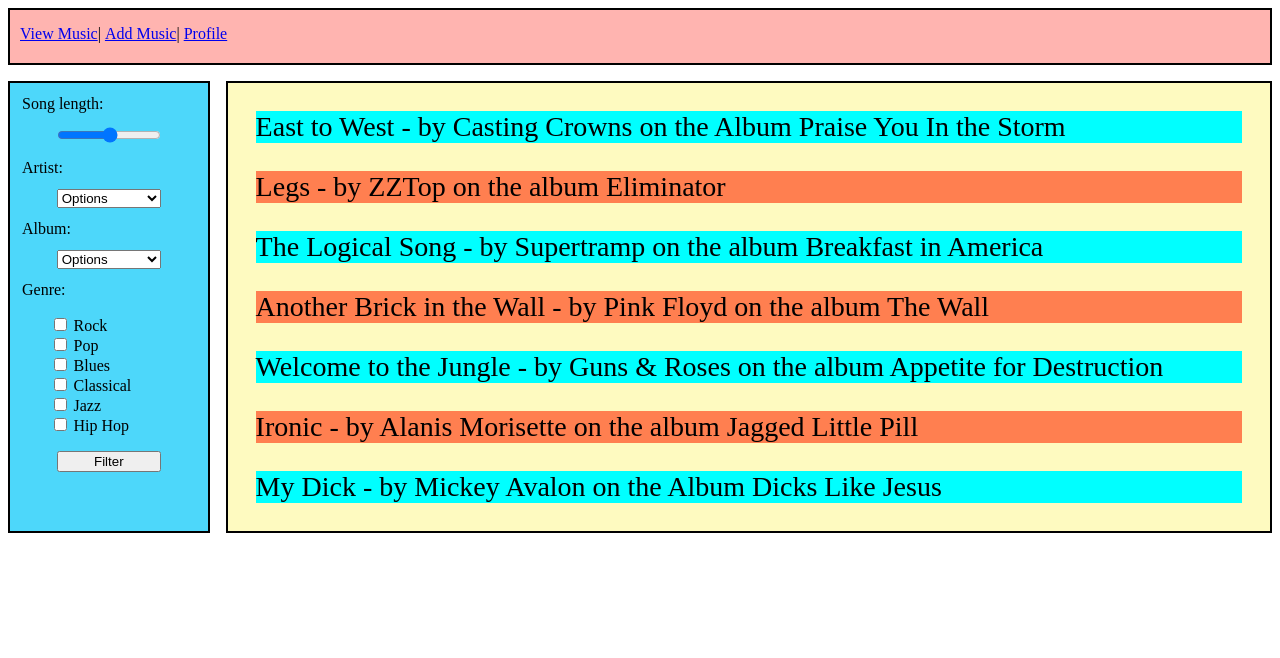
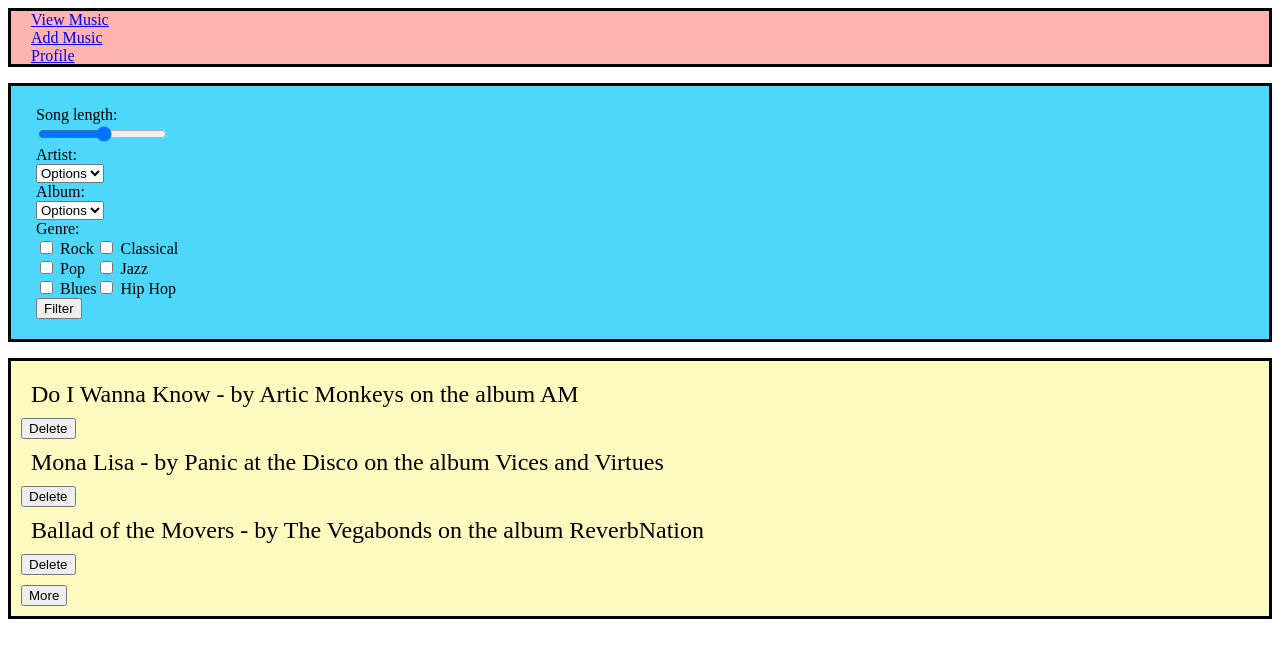
Before and after one commit to tannert44/music-history, a plain HTML site: page index.html in a window 1280 px wide. Drawn offline with nearby package versions, Linux system fonts and the light colour scheme.

Commit message:
Added JSON files and practiced ajax

```diff
--- a/index.html
+++ b/index.html
@@ -69,6 +69,7 @@
 
 <head>
   <link rel="stylesheet" type="text/css" href="style.css">
+  <link rel="stylesheet" type="text/css" href="media_q.css">
 </head>
 
 <body>
@@ -76,8 +77,8 @@
   <div id="main-wrapper">
     <header>
       <nav>
-        <div class="nav"><a href="#">View Music</a>|</div>
-        <div class="nav"><a href="#">Add Music</a>|</div>
+        <div class="nav"><a href="#">View Music</a></div>
+        <div class="nav"><a href="#">Add Music</a></div>
         <div class="nav"><a href="#">Profile</a></div>
       </nav>
     </header>
@@ -116,54 +117,42 @@
           <label>Genre:</label>
         </section>
 
-        <div id="checkbox-wrapper">
+        <div class="checkbox-wrapper">
+          <div class="left-three">
 
-          <div id="left-checkbox">
-            <section class="filter-checkbox-section">
-              <input type="checkbox" name="rock">
-              <label class="checkbox-label" for="rock">Rock</label>
-            </section>
+            <input type="checkbox" value="rock">
+            <label for="rock">Rock</label><br>
 
+            <input type="checkbox" value="pop">
+            <label for="pop">Pop</label><br>
 
-            <section class="filter-checkbox-section">
-              <input type="checkbox" name="pop">
-              <label class="checkbox-label" for="pop">Pop</label>
-            </section>
+            <input type="checkbox" value="blues">
+            <label for="blue">Blues</label><br>
 
-            <section class="filter-checkbox-section">
-              <input type="checkbox" name="blues">
-              <label class="checkbox-label" for="pop">Blues</label>
-            </section>
           </div>
+          <div class="right-three">
 
-          <div id="right-checkbox">
-            <section class="filter-checkbox-section">
-              <input type="checkbox" name="classical">
-              <label class="checkbox-label">Classical</label>
-            </section>
+            <input type="checkbox" value="classical">
+            <label for="classical">Classical</label><br>
 
-            <section class="filter-checkbox-section">
-              <input type="checkbox" name="Jazz">
-              <label class="checkbox-label">Jazz</label>
-            </section>
+            <input type="checkbox" value="Jazz">
+            <label for="jazz">Jazz</label><br>
 
-            <section class="filter-checkbox-section">
-              <input type="checkbox" name="hiphop">
-              <label class="checkbox-label">Hip Hop</label>
-            </section>
+            <input type="checkbox" value="hiphop">
+            <label for="hiphop">Hip Hop</label><br>
+
           </div>
+         </div>
+            <section class="filter-section cleared">
+              <input id="filter-button" type="submit" value="Filter">
+           </section>
 
         </div>
-
-        <section class="filter-section">
-          <input class="centered-width" type="submit" value="Filter">
-        </section>
-
-      </div>
 
       <div id="song-info-content">
       </div>
 
-  </div>
+    </div>
+  <script src="//code.jquery.com/jquery-1.11.3.min.js"></script>
   <script src="main.js"></script>
 </body>
--- a/main.js
+++ b/main.js
@@ -1,17 +1,55 @@
-var songs = [];
-var song_div = document.getElementById("song-info-content");
+//var songs = [];
+//var song_div = document.getElementById("song-info-content");
+//
+//songs[songs.length] = "Legs > by Z*ZTop on the album Eliminator";
+//songs[songs.length] = "The Logical Song > by Supertr@amp on the album Breakfast in America";
+//songs[songs.length] = "Another Brick in the Wall > by Pink Floyd on the album The Wall";
+//songs[songs.length] = "Welco(me to the Jungle > by Guns & Roses on the album Appetite for Destruction";
+//songs[songs.length] = "Ironi!c > by Alanis Moris*ette on the album Jagged Little Pill";
+//
+//songs.push("My Dick - by Mickey Avalon on the Album Dicks Like Jesus");
+//songs.unshift("East to West - by Casting Crowns on the Album Praise You In the Storm");
+//
+//for(var i = 0; i < songs.length; i++) {
+//  songs[i] = songs[i].replace(">", "-");
+//  songs[i] = songs[i].replace(/[(*!@]/g, "");
+//  song_div.innerHTML += "<span class='song-info'>" + songs[i] + "</span>";
+//}
+$('document').ready(function(){
 
-songs[songs.length] = "Legs > by Z*ZTop on the album Eliminator";
-songs[songs.length] = "The Logical Song > by Supertr@amp on the album Breakfast in America";
-songs[songs.length] = "Another Brick in the Wall > by Pink Floyd on the album The Wall";
-songs[songs.length] = "Welco(me to the Jungle > by Guns & Roses on the album Appetite for Destruction";
-songs[songs.length] = "Ironi!c > by Alanis Moris*ette on the album Jagged Little Pill";
 
-songs.push("My Dick - by Mickey Avalon on the Album Dicks Like Jesus");
-songs.unshift("East to West - by Casting Crowns on the Album Praise You In the Storm");
+  $.ajax({url: "music-info.json"}).done(function(data){
 
-for(var i = 0; i < songs.length; i++) {
-  songs[i] = songs[i].replace(">", "-");
-  songs[i] = songs[i].replace(/[(*!@]/g, "");
-  song_div.innerHTML += "<span class='song-info'>" + songs[i] + "</span>";
-}
+    $.each(data.songs, function(){
+      var songOutput = "<span class='song-info'>" + this.name + " - by " + this.artist +" on the album " + this.album + "</span>" + "<div class='delete_button'><button>Delete</button></div>";
+      $('#song-info-content').append(songOutput);
+      $('.delete_button').on("click", function(){
+             $(this).prev().remove();
+             $(this).remove();
+          });
+    });
+
+
+
+    $('#song-info-content').append("<button id='more_button'>More</button>");
+
+
+
+    $('#more_button').on("click", function(){
+      $.ajax({url: "music-info2.json"}).done(function(data){
+        $.each(data.songs, function(){
+          var songOutput2 = "<span class='song-info'>" + this.name + " - by " + this.artist +" on the album " + this.album + "</span>" + "<div class='delete_button'><button>Delete</button></div>";
+          $('#more_button').before(songOutput2);
+
+          $('.delete_button').on("click", function(){
+             $(this).prev().remove();
+             $(this).remove();
+          });
+
+        });
+      });
+    });
+
+  });
+
+});
--- /dev/null
+++ b/music-info.json
@@ -0,0 +1,20 @@
+{
+   "songs": [
+    {
+      "name": "Do I Wanna Know",
+      "artist": "Artic Monkeys",
+      "album": "AM"
+    },
+
+    {
+      "name": "Mona Lisa",
+      "artist": "Panic at the Disco",
+      "album": "Vices and Virtues"
+    },
+    {
+      "name": "Ballad of the Movers",
+      "artist": "The Vegabonds",
+      "album": "ReverbNation"
+    }
+     ]
+}
--- a/style.css
+++ b/style.css
@@ -1,70 +1,49 @@
 #main-wrapper {
- display: flex;
- flex-flow: row wrap;
+  display: flex;
+  flex-flow: column nowrap;
+}
+
+header {
+  flex: 1 100%;
+  padding-left: 20px;
+  border: solid black;
+  background-color: #FFB4B0;
+  max-height: 53px;
+  text-align: justify;
+}
+
+#filter-content {
+   border: solid black;
+   background-color: #4DD7FA;
+   padding: 20px 0 20px 25px;;
+   text-align: justify;
+   margin-top: 16px;
+}
+
+.left-three {
+  float: left;
+}
+
+.cleared{
+   clear:both;
 }
 
 
-
-#main-wrapper > header {
- flex: 2 100%;
- background-color: #FFB4B0;
- border: 2px solid black;
- height: 53px;
- margin-bottom: 1em;
- max-width:
-}
-
-#filter-content{
-  flex-grow: 3;
-  background-color: #4DD7FA;
-  border: 2px solid black;
-  margin-right: 1em;
-}
-
 #song-info-content {
-  flex-grow: 6;
+  text-align: justify;
+  border: solid black;
   background-color: #FEFAC0;
-  border: 2px solid black;
-}
-
-nav {
-  margin-top: 15px;
-  margin-left: 10px;
-
-}
-
-.nav {
- display: inline;
-}
-
-
-#checkbox-wrapper {
- display: flex;
- margin: 1em;
- margin-left: 20%;
- flex-flow: row wrap;
-}
-
-.filter-section {
- margin: .75em;
-}
-
-.centered-width {
- width: 60%;
- margin-left: 20%;
- margin-right: 20%;
-}
-
-#song-info-content span:nth-of-type(even){
-  background-color: coral;
-}
-
-#song-info-content span:nth-of-type(odd){
-  background-color: aqua;
+  margin-top: 16px;
+  padding: 10px;
 }
 
 .song-info {
   display: block;
-  margin: 1em;
-  font-size: 1.75em;
+  font-size: 1.5em;
+  margin: 10px;
 }
+
+#more_button {
+ margin-top: 10px;
+ float: left;
+}
```
Also changed, not shown: music-info2.json (added, +19 -0 lines).
